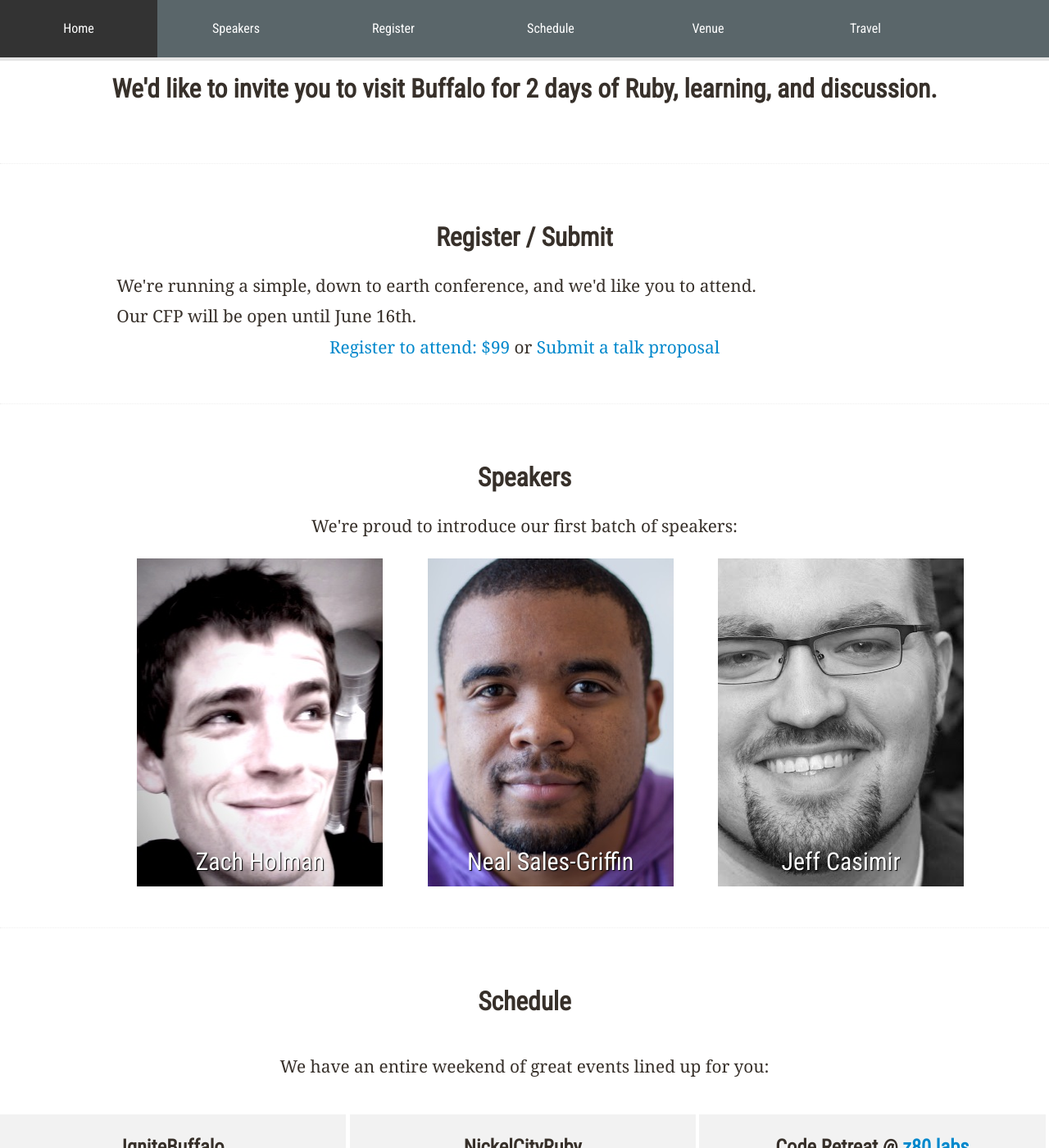
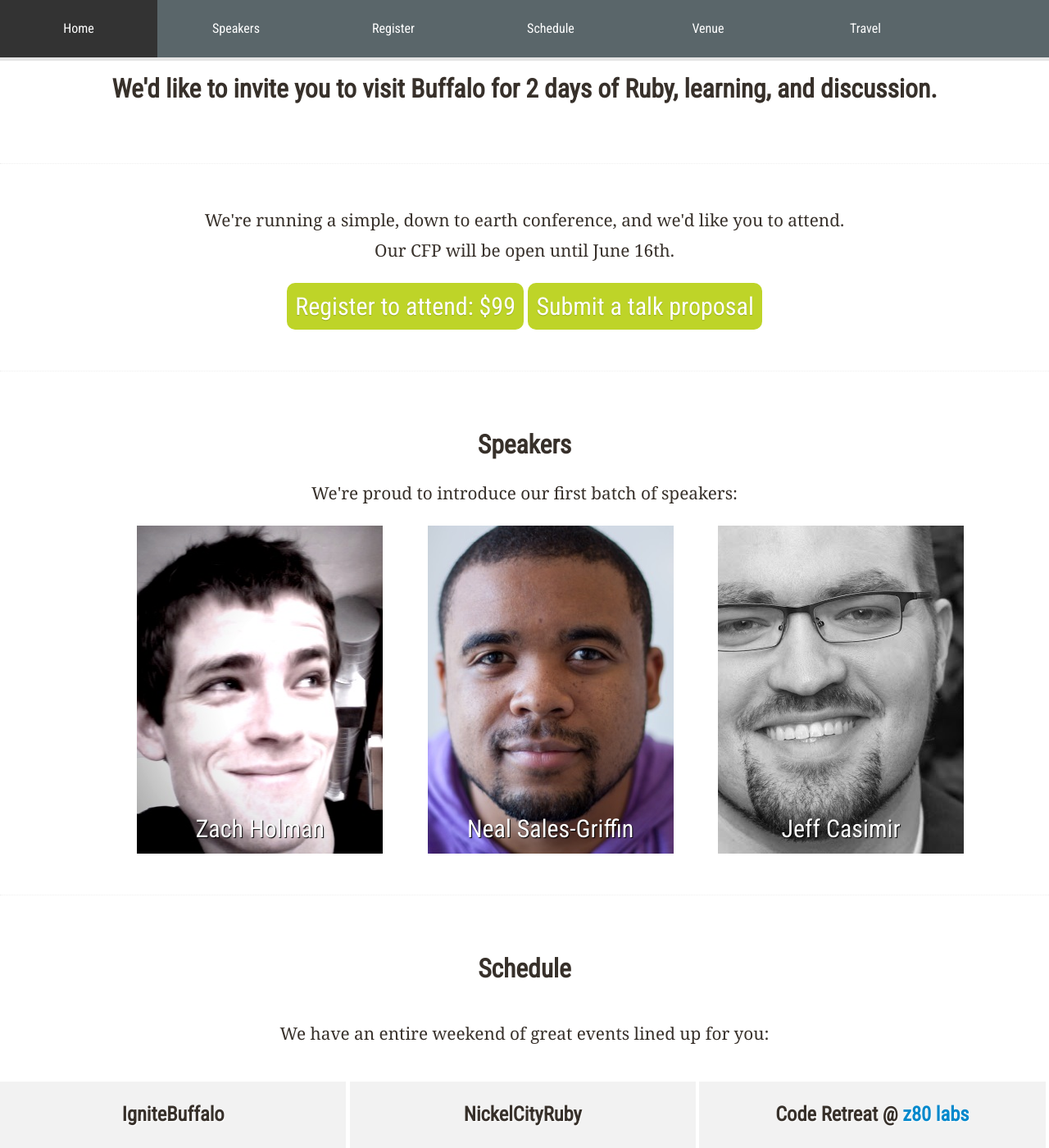
Before and after one commit to nysmakers/nysmakers.github.io, a Jekyll site: the page built from 2013/index.html, in a window 1280 px wide and 1400 px high, scrolled down 501 px. Shown: the whole window at 82% size. Built offline with Jekyll 4.4.1, drawn with Linux system fonts in a browser that asks for light colours.

Commit message:
Register links and more centering

```diff
--- a/2013/index.html
+++ b/2013/index.html
@@ -8,16 +8,14 @@ title: Nickel City Ruby Conference - September 20-21, 2013 - Buffalo, NY
 </section>
 
 <section class="row-fluid" id="register">
-  <h2 class="span10 offset1">Register / Submit</h2>
-  <p class="span10 offset1">
+  <p class="text-center" style="clear:both;">
     We're running a simple, down to earth conference, and we'd like you to attend.
   </p>
-  <p class="span10 offset1">
+  <p class="text-center">
     Our CFP will be open until June 16th.
   </p>
   <p class="text-center" style="clear:both;">
-    <a href="#">Register to attend: $99</a>
-    or
+    <a href="https://2013.nickelcityruby.com">Register to attend: $99</a>
     <a href="cfp">Submit a talk proposal</a>
   </p>
 </section>
@@ -82,8 +80,10 @@ title: Nickel City Ruby Conference - September 20-21, 2013 - Buffalo, NY
     <a href="http://instagram.com/p/VsDBkosqV_/"><img src="/images/library.jpg" /></a>
     <a href="http://instagram.com/p/Vwu4k9sqaz/"><img src="/images/aud2.jpg" /></a>
   </p>
+  <p class="text-center">
+    We couldn't have picked a better place for learning and discussion: a library!
+  </p>
   <p class="span10 offset1">
-    We couldn't have picked a better place for learning and discussion: a library!<br /></br />
     Downtown Buffalo is full of architectural gems, and our conference is set in the middle of it: The Buffalo &amp; Erie County Public Library's <a href="http://goo.gl/maps/QbquQ">Mason O. Dixon Auditorium</a>. Right outside is <a href="http://en.wikipedia.org/wiki/Lafayette_Square,_Buffalo">Lafayette Square</a>, which has long been a center for the city's activity.
   </p>
 </section>
--- a/stylesheets/responsive.css
+++ b/stylesheets/responsive.css
@@ -237,6 +237,26 @@ section#banner {
     padding-top: 10px;
     padding-bottom: 10px; }
 
+#register a {
+  background: #bed428;
+  -webkit-border-radius: 10px;
+  -moz-border-radius: 10px;
+  border-radius: 10px;
+  margin-top: 20px;
+  display: inline-block;
+  padding: 10px 10px;
+  text-shadow: 0px 1px 1px #9aac22;
+  color: #fff;
+  font-family: "Roboto Condensed", Helvetica, sans-serif;
+  font-size: 30px;
+  text-decoration: none; }
+  #register a:hover {
+    -webkit-box-shadow: inset 0 0px 20px 1px #9aac22;
+    box-shadow: inset 0 0px 20px 1px #9aac22; }
+  #register a:active {
+    -webkit-box-shadow: inset 0 1px 10px 1px #9aac22;
+    box-shadow: inset 0 1px 10px 1px #9aac22; }
+
 footer {
   text-align: center; }
   footer nav {
```
Also changed, not shown: stylesheets/scss/responsive.scss (+25 -0 lines).
